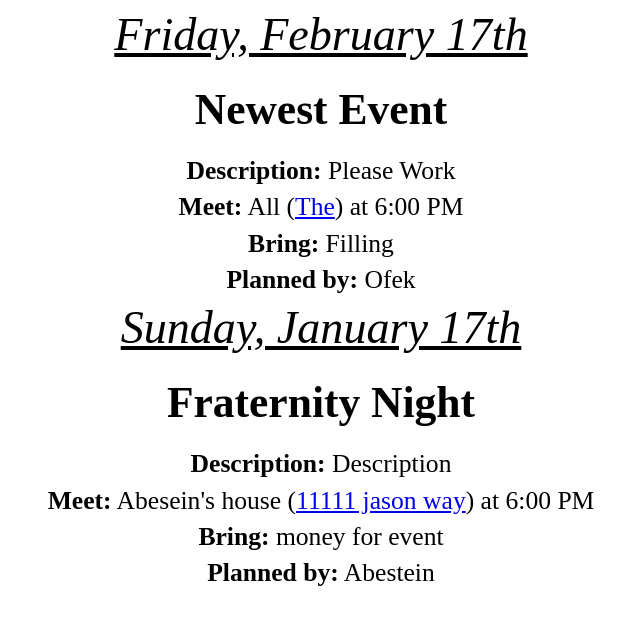
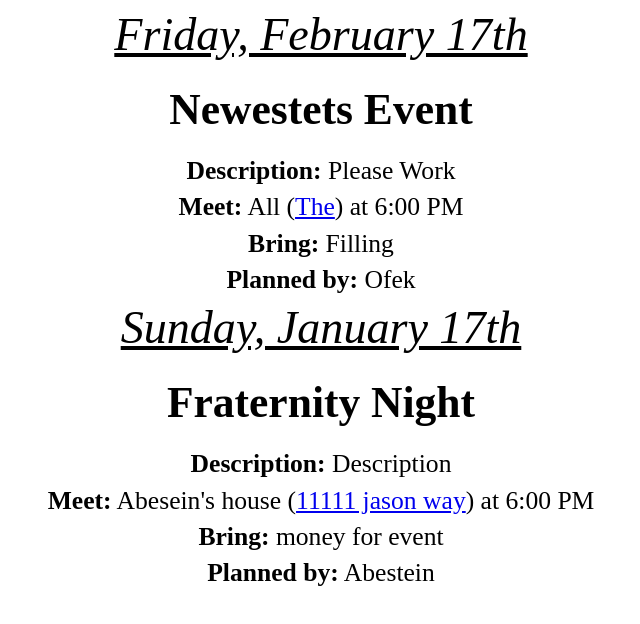
Before and after one commit to ramonaza/RamonFeed, a plain HTML site: page index.html in a window 1280 px wide. Shown: the whole page, without its empty margins (319-959 px from the left). Drawn offline with Linux system fonts and the light colour scheme.

Commit message:
Update Event Feed HTML

```diff
--- a/index.html
+++ b/index.html
@@ -2,7 +2,7 @@
   <div class="event">
     <p class="event-date"><u>Friday, February 17th</u>
     </p>
-    <p class="event-title"><b>Newest Event</b>
+    <p class="event-title"><b>Newestets Event</b>
     </p>
     <div class="event-details">
       <p class="event-description"><strong>Description:</strong> Please Work</p>
```
